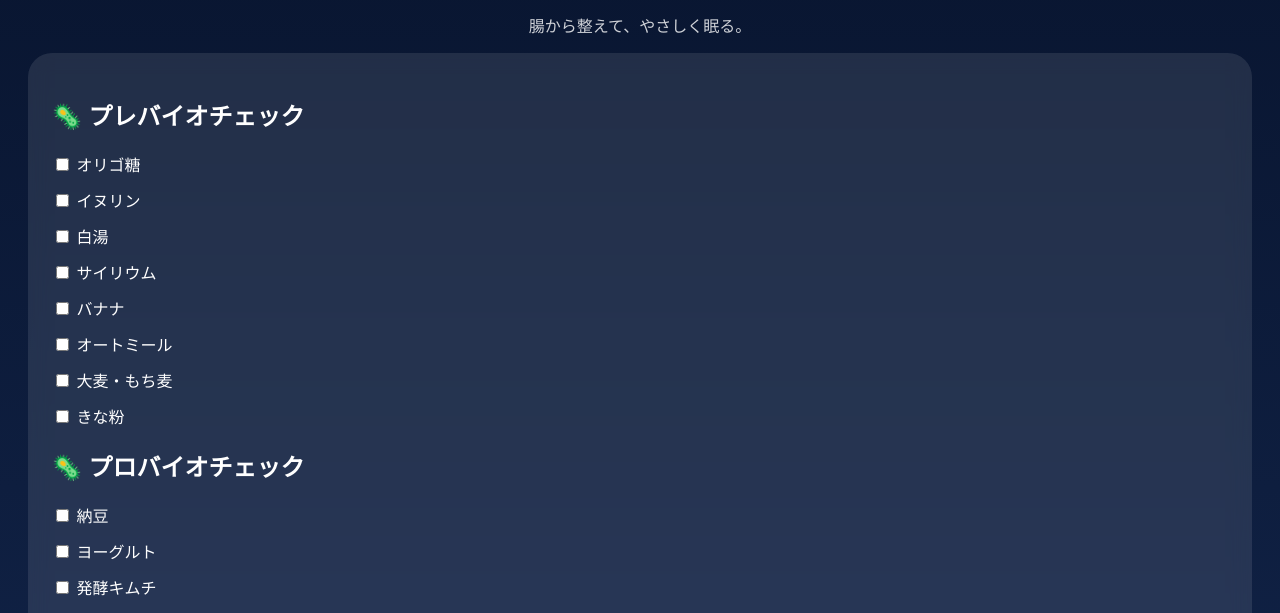
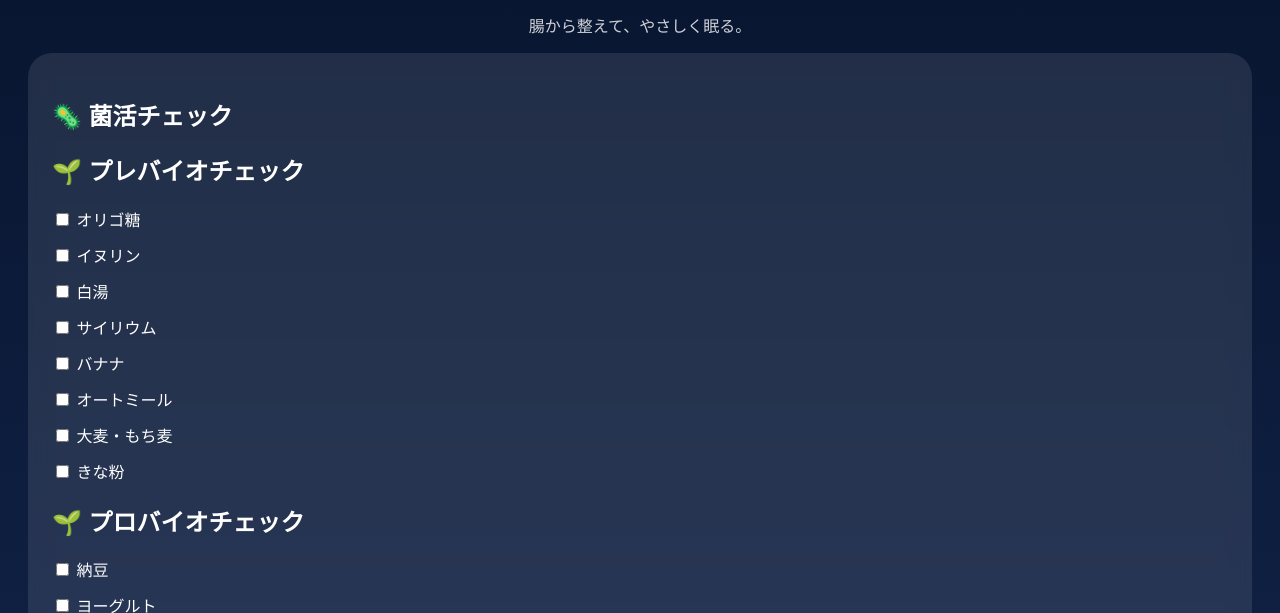
Before and after one commit to miwa288/kinkatsu-sleep-check, a plain HTML site: page index.html in a window 1280 px wide. Shown: the part 144-757 px from the top of the page. Drawn offline with Linux system fonts and the light colour scheme.

Commit message:
Add files via upload

```diff
--- a/index.html
+++ b/index.html
@@ -17,10 +17,12 @@
 
 <div class="card">
 
-<h2>🦠 プレバイオチェック</h2>
+<h2>🦠 菌活チェック</h2>
+
+<h2>🌱 プレバイオチェック</h2>
 <div id="pre"></div>
 
-<h2>🦠 プロバイオチェック</h2>
+<h2>🌱 プロバイオチェック</h2>
 <div id="pro"></div>
 
 <h2>😴 睡眠時間</h2>
```
